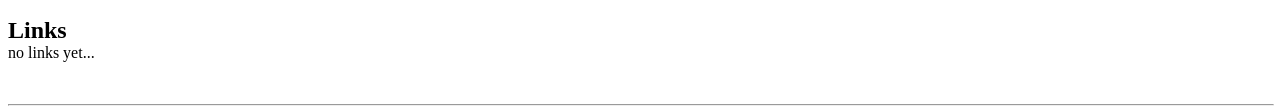
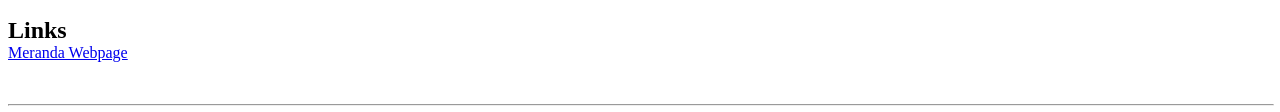
Before and after one commit to brandann/bhportfolio, a plain HTML site: page public_html/projects/meranda/index.html in a window 1280 px wide. Shown: the part 950-1062 px from the top of the page. Drawn offline with Linux system fonts and the light colour scheme.

Commit message:
added Meranda homepage

```diff
--- a/public_html/projects/meranda/index.html
+++ b/public_html/projects/meranda/index.html
@@ -48,7 +48,7 @@
       </p>
 
       <p> <font size="5"><b>Links</b></font><br>
-        no links yet...
+        <A HREF="http://greenrock.comule.com/meranda/index.html">Meranda Webpage</A><br>
       </p>
 
 			<br><hr width="100%"><small>
```
